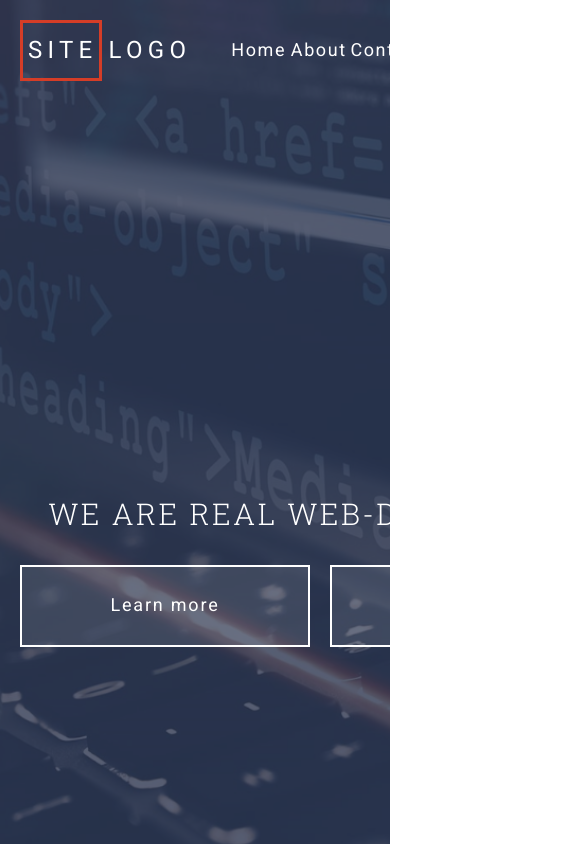
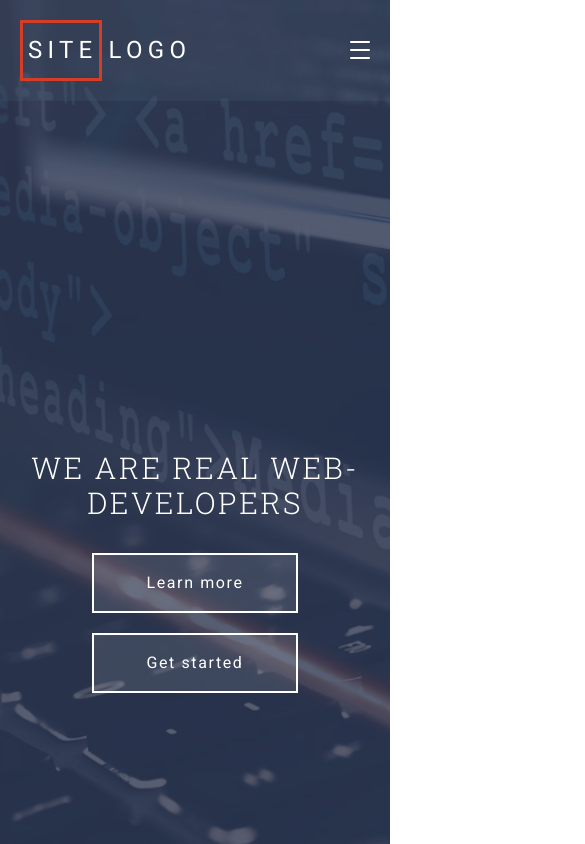
Before and after one commit to TatyanaOrlova/Project1, a website: page index.html in a window 390 px wide. Shown: the top 844 px of the page, 585 px wide, since content can reach past the window. Drawn offline with Linux system fonts and the light colour scheme.

Commit message:
адаптивность без исправления ошибок

```diff
--- a/assets/js/main.js
+++ b/assets/js/main.js
@@ -1,9 +1,7 @@
 
 $(document).ready(function () {
-
-  $('.header-navbar__hamburger').on('click', function () {
-    $(this).toggleClass('active');
+  $('.header-navbar__btn').click(function () {
+    $(this).toggleClass('header-navbar__btn--active');
     $('.header-navbar__list').toggleClass('active');
   });
-
 });
--- a/assets/scss/common/_classes.scss
+++ b/assets/scss/common/_classes.scss
@@ -6,7 +6,6 @@
   align-items: center;
   justify-content: center;
 
-  height: 60px;
   padding: 0.5em 1em;
 
   transition: background-color 0.5s;
@@ -14,21 +13,43 @@
 
   border: 2px solid $color-light;
 
-  font-size: 18px;
-
   &:hover,
   &:focus {
     background-color: $color-accent;
   }
 
   &--light {
-    min-width: 250px;
     background-color: rgba($color-light, 0.1);
+
+    @include lg-min {
+      min-width: 250px;
+      height: 60px;
+      font-size: 1.125rem;
+    }
+
+    @include lg-md {
+      min-width: 200px;
+      height: 50px;
+    }
+
+    @include md {
+      min-width: 170px;
+      height: 40px;
+    }
   }
 
   &--primary {
     height: 60px;
-    min-width: 350px;
+    font-size: 1.125rem;
+
+    @include sm-min {
+      width: 350px;
+    }
+
+    @include sm {
+      width: 100%;
+    }
+
     background-color: rgba($color-primary, 0.8);
     border: 2px solid $color-primary;
   }
--- a/assets/scss/components/header/_header-content.scss
+++ b/assets/scss/components/header/_header-content.scss
@@ -32,9 +32,9 @@
 
     gap: $gap;
 
-    // @include sm {
-    //   align-items: center;
-    //   flex-direction: column;
-    // }
+    @include sm {
+      align-items: center;
+      flex-direction: column;
+    }
   }
 }
--- a/assets/scss/components/header/_header-logo.scss
+++ b/assets/scss/components/header/_header-logo.scss
@@ -5,6 +5,7 @@
   letter-spacing: 0.22em;
 
   font-size: 1.5rem;
+  padding: $gap $gap $gap 0;
 
   &__accent {
     display: inline-block;
--- a/assets/scss/components/header/_header-menu.scss
+++ b/assets/scss/components/header/_header-menu.scss
@@ -8,6 +8,10 @@
   right: 0;
   left: 0;
 
+  @include md {
+    background-color: rgba($color-gray-dark, 0.25);
+  }
+
   &__container {
     display: flex;
     align-items: center;
--- a/assets/scss/components/header/_header-navbar.scss
+++ b/assets/scss/components/header/_header-navbar.scss
@@ -7,27 +7,98 @@
   flex-grow: 1;
 
   &__btn {
-    display: none;
+    width: 20px;
+    height: 18px;
+    margin: 10px 0 10px auto;
+    position: relative;
+    cursor: pointer;
+    display: inline-block;
+
+    @include md-min {
+      display: none;
+    }
+
+    &-row {
+      background-color: $color-light;
+      position: absolute;
+      border-radius: 2px;
+      transition: 0.3s cubic-bezier(0.8, 0.5, 0.2, 1.4);
+      width: 20px;
+      height: 2px;
+
+      &:nth-child(1) {
+        top: 0px;
+        left: 0px;
+      }
+
+      &:nth-child(2) {
+        top: 8px;
+        left: 0px;
+      }
+
+      &:nth-child(3) {
+        bottom: 0px;
+        left: 0px;
+      }
+    }
+
+    &--active span {
+      &:nth-child(1) {
+        top: 10px;
+      }
+
+      &:nth-child(2) {
+        top: 10px;
+      }
+
+      &:nth-child(3) {
+        top: 10px;
+      }
+    }
   }
 
   &__list {
-    display: grid;
-    justify-content: end;
+    @include md-min {
+      display: grid;
+      justify-content: end;
+      grid-template-columns: repeat(auto-fit, minmax(50px, max-content));
 
-    grid-template-columns: repeat(auto-fit, minmax(50px, max-content));
-    // display: flex;
-    // justify-content: flex-end;
-    @include unlist(0 -20px 0 0);
+      @include unlist(0 -20px 0 0);
+    }
+
+    @include md {
+      display: none;
+
+      @include unlist;
+    }
+
+    &.active {
+      display: block;
+      position: absolute;
+      background-color: rgba($color-gray-dark, 0.95);
+      right: 20px;
+      top: 100%;
+      text-align: right;
+    }
   }
 
   &__item {
     margin: $gap $gap-sm;
+    @include md {
+      margin: $gap $gap-sm;
+    }
   }
 
   &__link {
     display: block;
 
-    padding: $gap $gap-sm;
+    @include md-min {
+      padding: $gap $gap-sm;
+    }
+
+    @include md {
+      padding: $gap-sm $gap;
+    }
 
     transition: color 0.5s;
     letter-spacing: 0.09em;
--- a/assets/scss/components/sections/skills/_skill-item.scss
+++ b/assets/scss/components/sections/skills/_skill-item.scss
@@ -9,7 +9,17 @@
   &__title {
     position: relative;
     z-index: 1;
+
     margin: 0;
+
+    @include md-min {
+      font-size: 1.25rem;
+    }
+
+    @include md {
+      font-size: 1.125rem;
+    }
+
     @include abs-position;
   }
 
@@ -23,8 +33,11 @@
   }
 
   &__image {
+    background-position: center;
+    background-size: cover;
+    transition: transform 0.5s;
+
     @include abs-position;
-    transition: transform 0.5s;
   }
 
   &__overlay {
--- a/assets/scss/components/sections/skills/_skills.scss
+++ b/assets/scss/components/sections/skills/_skills.scss
@@ -4,11 +4,16 @@
 $local-gap: calc(40px / 3);
 
 .skills {
-  padding: $gap-sm;
+  @include sm-min {
+    padding: $gap-sm;
+  }
+
+  @include sm {
+    padding: $gap;
+  }
 
   &__container {
     display: grid;
-    gap: $gap-sm;
 
     margin-bottom: 20px;
 
@@ -27,7 +32,13 @@ $local-gap: calc(40px / 3);
       grid-template-columns: repeat(2, 1fr);
     }
 
+    @include sm-min {
+      gap: $gap-sm;
+    }
+
     @include sm {
+      gap: $gap;
+
       grid-template-areas: "a1" "a2" "a3" "a4" "a5" "a6" "a7" "a8" "a9";
       grid-template-columns: 1fr;
     }
@@ -44,6 +55,9 @@ $local-gap: calc(40px / 3);
   &__actions {
     display: flex;
     justify-content: center;
-    margin-bottom: 30px;
+
+    @include sm-min {
+      margin-bottom: 30px;
+    }
   }
 }
--- a/index.html
+++ b/index.html
@@ -41,10 +41,10 @@
         </div>
 
         <nav class="header-navbar">
-          <div class="header-navbar__btn">
-            <div class="header-navbar__btn-row"></div>
-            <div class="header-navbar__btn-row"></div>
-            <div class="header-navbar__btn-row"></div>
+          <div class="header-navbar__btn active">
+            <span class="header-navbar__btn-row"></span>
+            <span class="header-navbar__btn-row"></span>
+            <span class="header-navbar__btn-row"></span>
           </div>
 
           <ul class="header-navbar__list">
@@ -75,73 +75,73 @@
         <h2 class="hidden">Невидимая заглушка</h2>
 
         <article class="skill-item">
-          <h2 class="skill-item__title">
+          <h3 class="skill-item__title">
             <a class="skill-item__link" href="">HTML</a>
-          </h2>
+          </h3>
           <div class="skill-item__image" style="background-image:url(assets/img/img-html.png)"></div>
           <div class="skill-item__overlay"></div>
         </article>
 
         <article class="skill-item">
-          <h2 class="skill-item__title">
+          <h3 class="skill-item__title">
             <a class="skill-item__link" href="">CSS</a>
-          </h2>
+          </h3>
           <div class="skill-item__image" style="background-image:url(assets/img/img-css.png)"></div>
           <div class="skill-item__overlay"></div>
         </article>
 
         <article class="skill-item">
-          <h2 class="skill-item__title">
+          <h3 class="skill-item__title">
             <a class="skill-item__link" href="">Markup</a>
-          </h2>
+          </h3>
           <div class="skill-item__image" style="background-image:url(assets/img/img-markup.png)"></div>
           <div class="skill-item__overlay"></div>
         </article>
 
         <article class="skill-item">
-          <h2 class="skill-item__title">
+          <h3 class="skill-item__title">
             <a class="skill-item__link" href="">Web-Design</a>
-          </h2>
+          </h3>
           <div class="skill-item__image" style="background-image:url(assets/img/img-webdesign.png)"></div>
           <div class="skill-item__overlay"></div>
         </article>
 
         <article class="skill-item">
-          <h2 class="skill-item__title">
+          <h3 class="skill-item__title">
             <a class="skill-item__link" href="">Quality Assurance</a>
-          </h2>
+          </h3>
           <div class="skill-item__image" style="background-image:url(assets/img/img-qa.png)"></div>
           <div class="skill-item__overlay"></div>
         </article>
 
         <article class="skill-item">
-          <h2 class="skill-item__title">
+          <h3 class="skill-item__title">
             <a class="skill-item__link" href="">Codding</a>
-          </h2>
+          </h3>
           <div class="skill-item__image" style="background-image:url(assets/img/img-codding.png)"></div>
           <div class="skill-item__overlay"></div>
         </article>
 
         <article class="skill-item">
-          <h2 class="skill-item__title">
+          <h3 class="skill-item__title">
             <a class="skill-item__link" href="">Adaptability</a>
-          </h2>
+          </h3>
           <div class="skill-item__image" style="background-image:url(assets/img/img-adaptability.png)"></div>
           <div class="skill-item__overlay"></div>
         </article>
 
         <article class="skill-item">
-          <h2 class="skill-item__title">
+          <h3 class="skill-item__title">
             <a class="skill-item__link" href="">PHP</a>
-          </h2>
+          </h3>
           <div class="skill-item__image" style="background-image:url(assets/img/img-php.png)"></div>
           <div class="skill-item__overlay"></div>
         </article>
 
         <article class="skill-item">
-          <h2 class="skill-item__title">
+          <h3 class="skill-item__title">
             <a class="skill-item__link" href="">SEO</a>
-          </h2>
+          </h3>
           <div class="skill-item__image" style="background-image:url(assets/img/img-seo.png)"></div>
           <div class="skill-item__overlay"></div>
         </article>
```
Also changed, not shown: assets/css/style.css.
